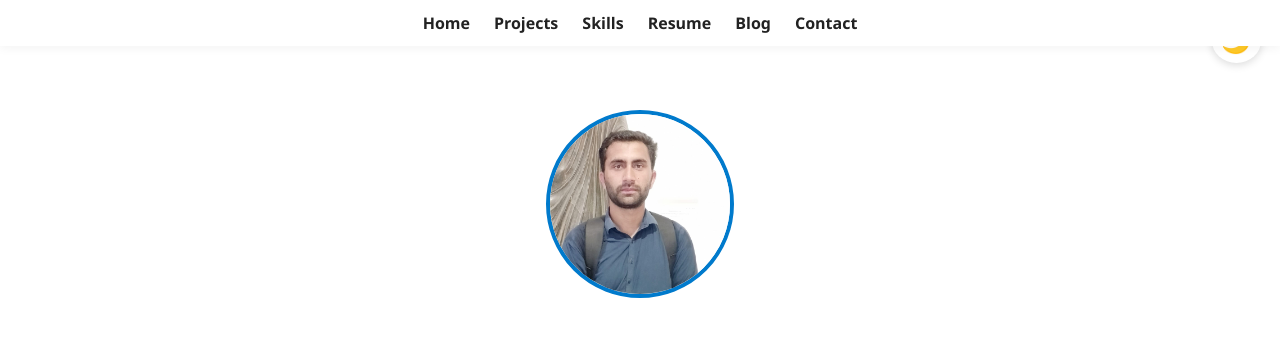
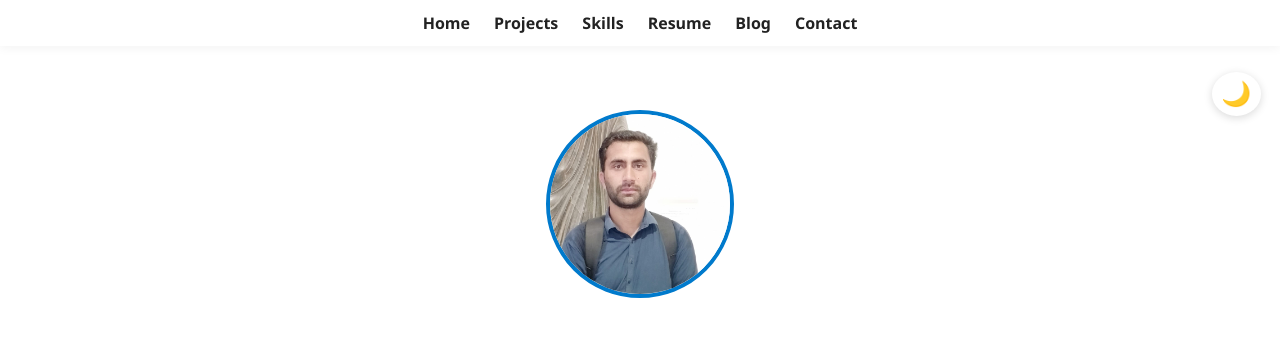
Before and after one commit to AsifMarwat/AsifMarwat.github.io, a plain HTML site: page index.html in a window 1280 px wide. Shown: the top 344 px of the page. Drawn offline with Linux system fonts and the light colour scheme.

Commit message:
Update styles.css

```diff
--- a/assets/css/styles.css
+++ b/assets/css/styles.css
@@ -59,7 +59,7 @@ body.dark-mode {
 /* Theme toggle button */
 #theme-toggle {
   position: fixed;
-  top: 1.2rem;
+  top: 4.5rem;
   right: 1.2rem;
   background: var(--card-bg);
   color: var(--accent);
```
